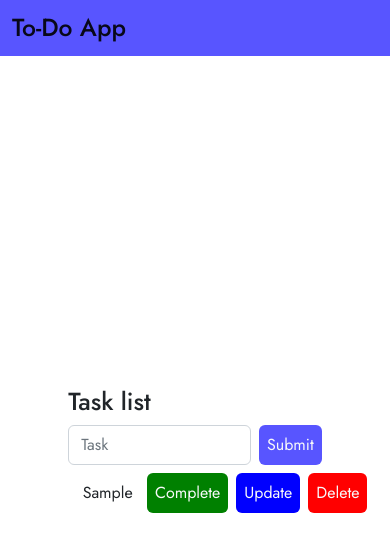
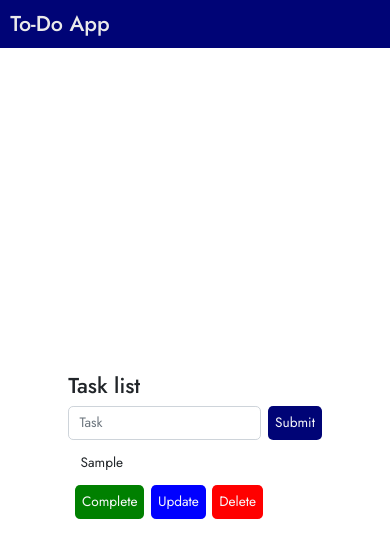
Before and after one commit to deividcuello/todo-app, a plain HTML site: page index.html in a window 390 px wide. Both pictures are taken after typing "Sample" into the empty fields and a click on the input 290 px from the left and 472 px from the top of the page. Drawn offline with nearby package versions, Linux system fonts and the light colour scheme.

Commit message:
first commit

```diff
--- a/index.css
+++ b/index.css
@@ -2,8 +2,11 @@
 
 
 :root{
-    --header-bg: rgb(88, 85, 255);
+    --main-bg: rgb(0, 4, 118);
     --light-gray: rgb(234, 234, 234);
+    --red: rgb(255, 0, 0);
+    --green: rgb(0, 128, 0);
+    --blue: rgb(0, 0, 255);
 }
 
 *,
@@ -39,7 +42,11 @@ li span{
 }
 
 header{
-    background-color: var(--header-bg);
+    background-color: var(--main-bg);
+}
+
+header span{
+    color: var(--light-gray) !important;
 }
 
 .todo{
@@ -51,11 +58,11 @@ header{
 }
 
 input[type="submit"]{
-    background-color: var(--header-bg);
+    background-color: var(--main-bg);
 }
 
 .complete-btn{
-    background-color: green;
+    background-color: var(--green);
 }
 
 .completed{
@@ -63,9 +70,22 @@ input[type="submit"]{
 }
 
 .update-btn{
-    background-color: blue;
+    background-color: var(--blue);
 }
 
 .delete-btn{
-    background-color: red;
+    background-color: var(--red);
 }
+
+@media only screen and (max-width: 768px){
+    li{
+        flex-direction: column;
+        align-items: flex-start;
+    }
+}
+
+@media only screen and (max-width: 576px){
+    html{
+        font-size: 85.2%;
+    }
+}
--- a/index.html
+++ b/index.html
@@ -25,11 +25,11 @@
         <div class="todo">
             <h2>Task list</h2>
             <form class="d-flex">
-                <input type="text" id="input-form" class="form-control" placeholder="Task" aria-describedby="basic-addon1">
+                <input type="text" id="input-form" class="form-control" placeholder="Task" aria-describedby="basic-addon1" autocomplete="off">
                 <input type="submit" id="submit-btn" class="p-2 rounded text-light" aria-describedby="basic-addon1">
             </form>
 
-            <ul   id="task-list">
+            <ul id="task-list">
             </ul>
         </div>
 
```
